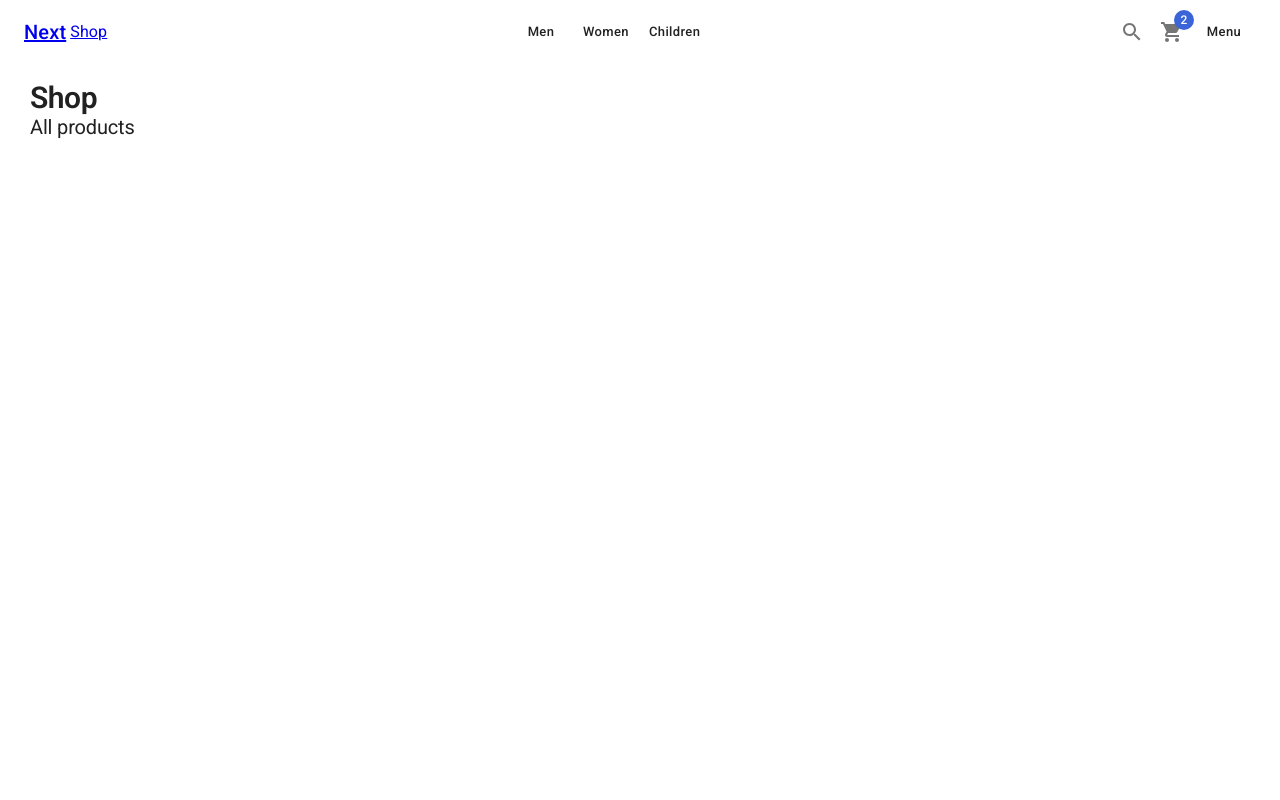
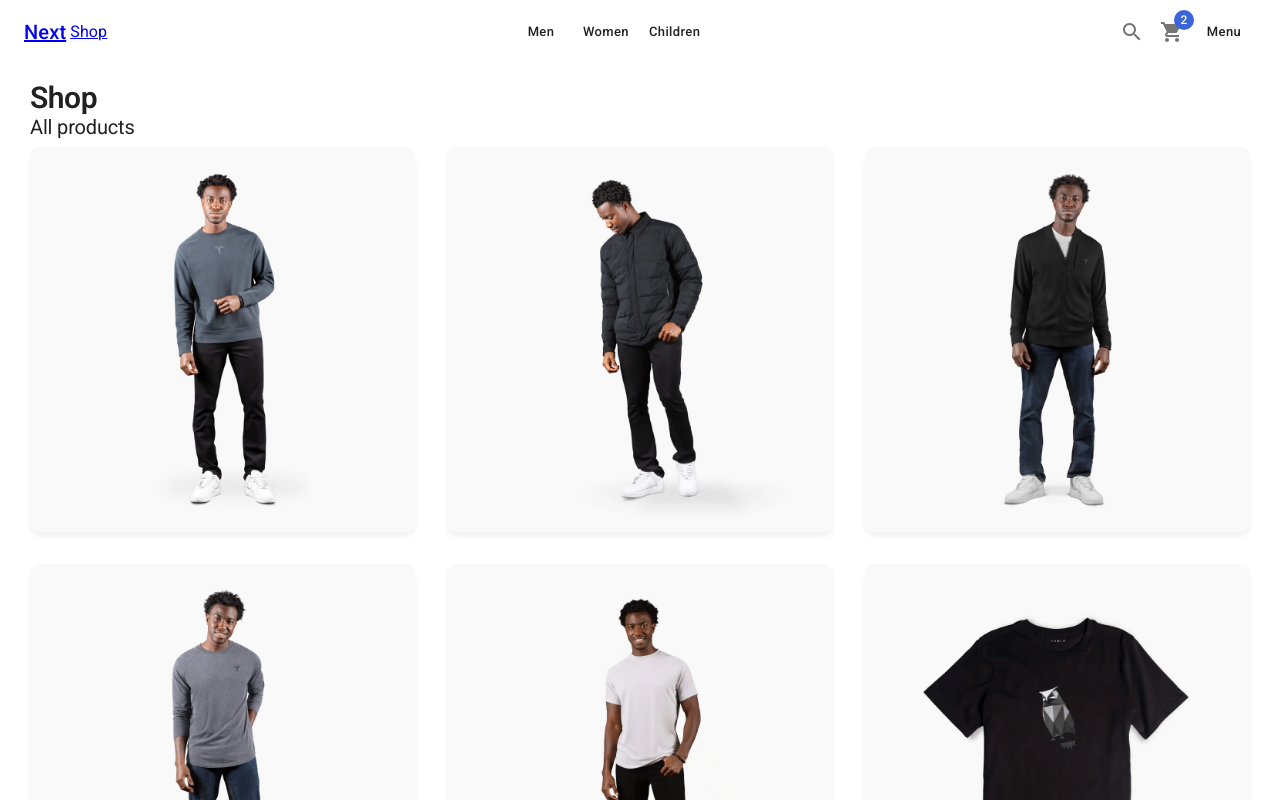
Before and after one commit to NathanMartinezC/next-js-shop, a Next.js app: page / in a window 1280 px wide. Shown: the top 800 px of the page. Built offline with nearby package versions, Linux system fonts and the light colour scheme.

Commit message:
Added base home page

```diff
--- a/pages/index.tsx
+++ b/pages/index.tsx
@@ -1,12 +1,34 @@
 import type { NextPage } from "next";
 import { ShopLayout } from "@/components/layouts";
-import { Typography } from "@mui/material";
+import { Card, CardActionArea, CardMedia, Grid, Typography } from "@mui/material";
+import { initialData } from "@/database/products";
 
 const Home: NextPage = () => {
   return (
     <ShopLayout title={'Next-Shop - Home'} pageDescription={'Best Next Shop'}>
       <Typography variant={'h1'} component={'h1'}>Shop</Typography>
       <Typography variant={'h2'} sx={{ mb: 1 }}>All products</Typography>
+
+      <Grid container spacing={4}>
+        {
+          initialData.products.map( product => (
+            <Grid item xs={6} sm={4} key={ product.slug }>
+              <Card>
+                <CardActionArea>
+                  <CardMedia
+                    component={'img'}
+                    image={`products/${product.images[0]}`}
+                    alt={product.title}
+                  />
+                </CardActionArea>
+              </Card>
+            </Grid>
+          ))
+        }
+
+      </Grid>
+
+
     </ShopLayout>
   )
 }
```
